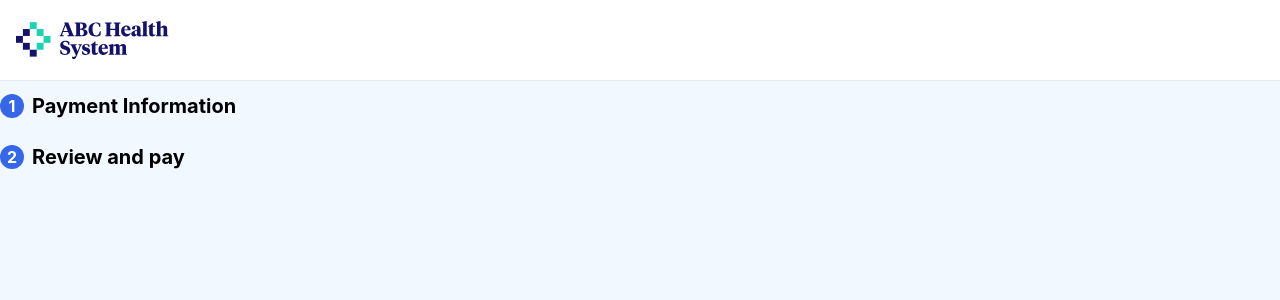
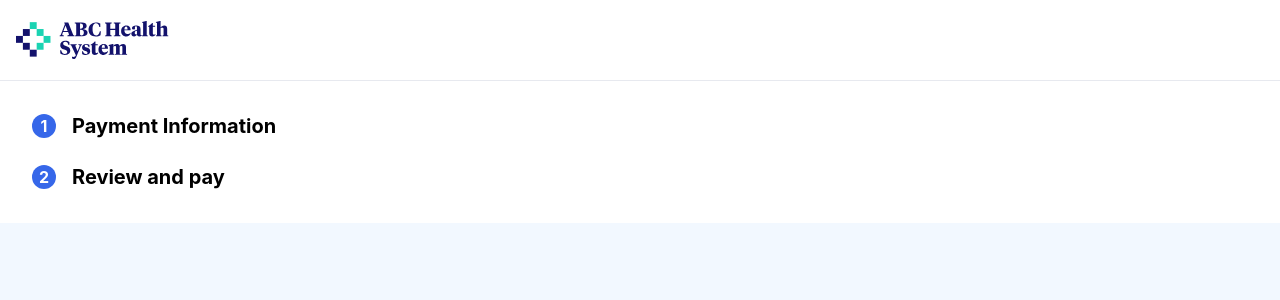
Before and after one commit to gstn-caruso/cedar-challenge, a React (Create React App) app: page / in a window 1280 px wide. Both pictures are taken after a click on the button "Pay total". Shown: the top 300 px of the page. Built offline with nearby package versions, Linux system fonts and the light colour scheme.

Commit message:
style PaymentForm

```diff
--- a/src/components/payment_form/PaymentForm.tsx
+++ b/src/components/payment_form/PaymentForm.tsx
@@ -2,7 +2,7 @@ import { PaymentInformationFormSection } from './PaymentInformationFormSection';
 import { ReviewAndPayFormSection }       from './ReviewAndPayFormSection';
 
 export function PaymentForm() {
-  return <div data-testid="payment-form">
+  return <div data-testid="payment-form" className="PaymentForm">
     <PaymentInformationFormSection />
     <ReviewAndPayFormSection />
   </div>;
--- a/src/styles/FormStepSectionTitle.scss
+++ b/src/styles/FormStepSectionTitle.scss
@@ -2,7 +2,7 @@
 
 .FormStepSectionTitle {
   display: flex;
-  gap: 0.5rem;
+  gap: 1rem;
   align-items: center;
   font-weight: 700;
 
--- /dev/null
+++ b/src/styles/PaymentForm.scss
@@ -0,0 +1,4 @@
+.PaymentForm {
+  background-color: white;
+  padding: 1.25rem 2rem;
+}
--- a/src/styles/index.scss
+++ b/src/styles/index.scss
@@ -2,6 +2,7 @@
 
 @import "Header";
 @import "WelcomeMessage.scss";
+@import "PaymentForm";
 @import "FormStepSectionTitle";
 
 body {
```
